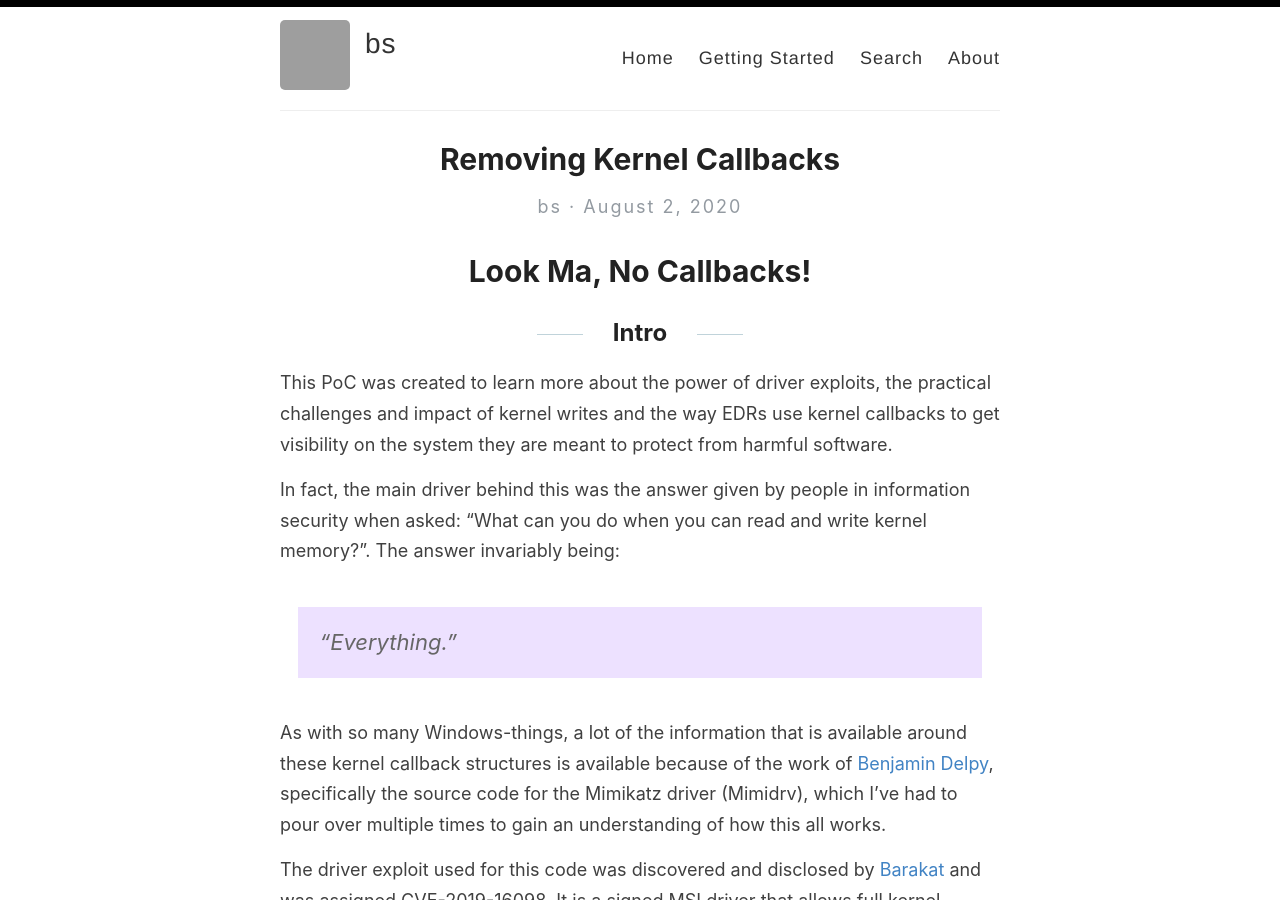
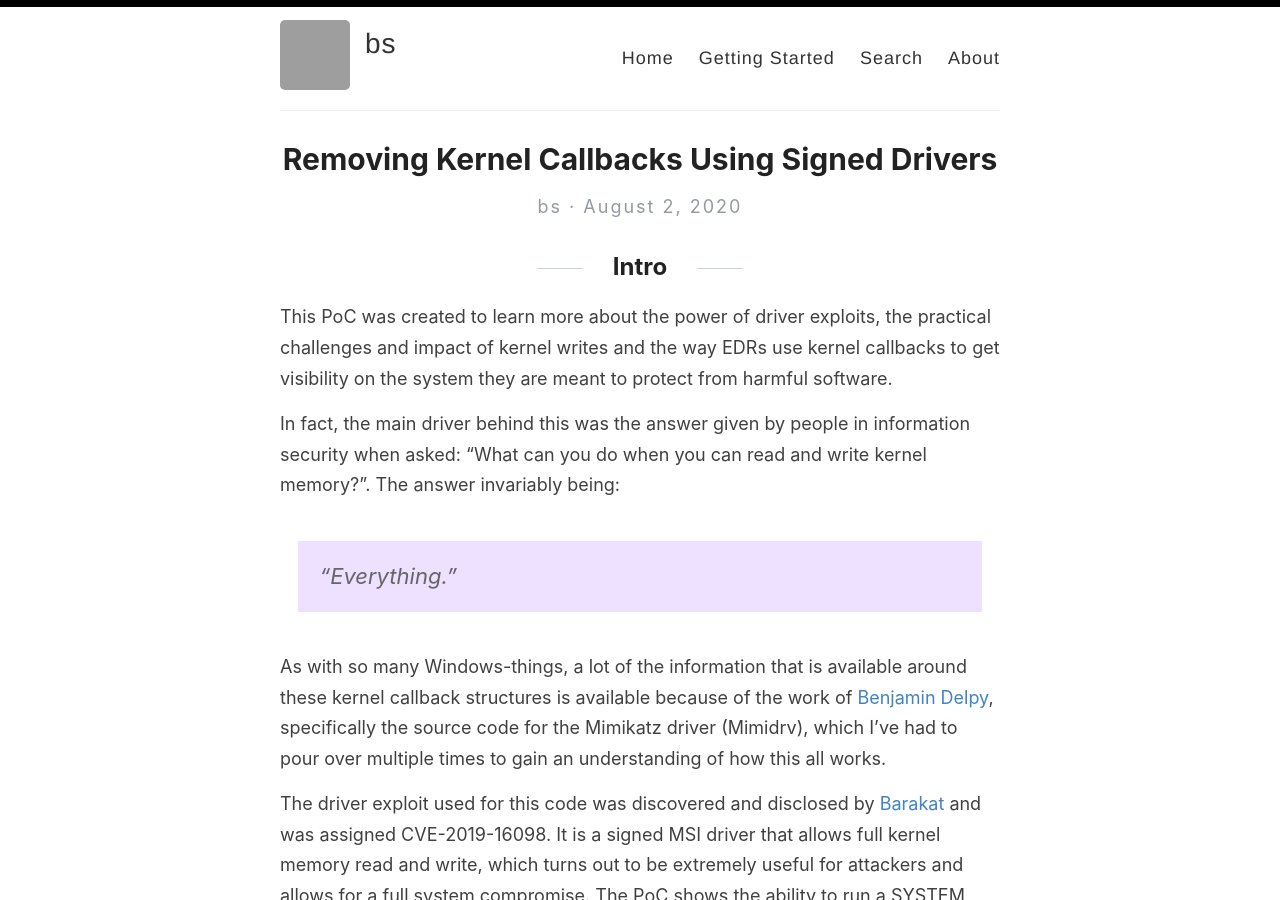
Before and after one commit to br-sn/br-sn.github.io, a Jekyll site: the page built from _posts/2020-08-02-Removing-Kernel-Callbacks-Using-Signed-Drivers.md, in a window 1280 px wide and 900 px high. Built offline with Jekyll 4.4.1, drawn with Linux system fonts in a browser that asks for light colours; our own code applies the rules of GitHub Pages for plain Markdown files; grey boxes are pictures that could not be loaded.

Commit message:
Update and rename 2020-08-02-Removing-Kernel-Callbacks.md to 2020-08-02-Removing-Kernel-Callbacks-Using-Signed-Drivers.md

```diff
--- a/_posts/2020-08-02-Removing-Kernel-Callbacks.md
+++ b/_posts/2020-08-02-Removing-Kernel-Callbacks-Using-Signed-Drivers.md
@@ -1,5 +1,3 @@
-# Look Ma, No Callbacks!
-
 ## Intro
 
 This PoC was created to learn more about the power of driver exploits, the practical challenges and impact of kernel writes and the way EDRs use kernel callbacks to get visibility on the system they are meant to protect from harmful software.
```
